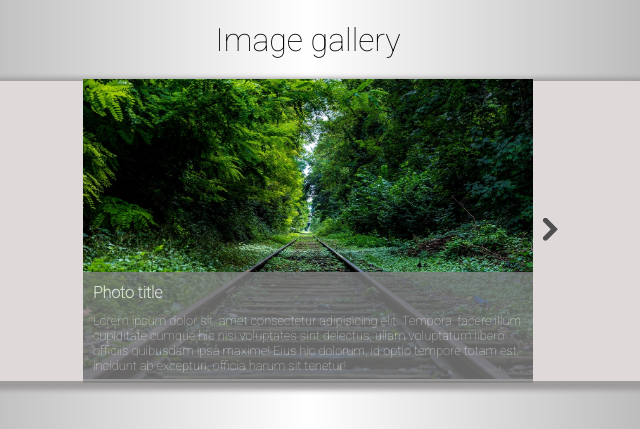
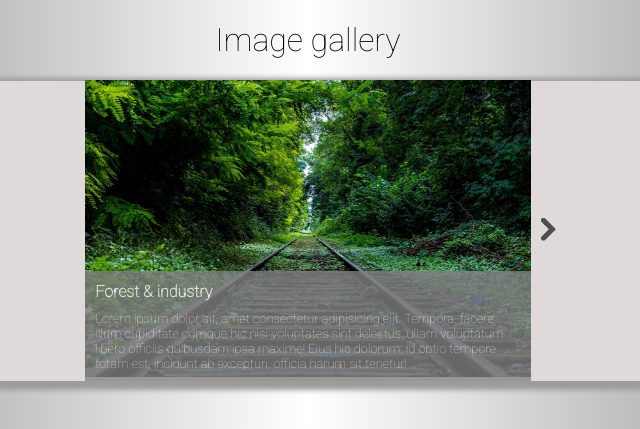
Before and after one commit to guthember/My-first-web-application, a plain HTML site: page index.html in a window 1280 px wide. Shown: the top 429 px of the page, 332-972 px from the left. Drawn offline with nearby package versions, Linux system fonts and the light colour scheme.

Commit message:
Second and Third day together

```diff
--- a/index.html
+++ b/index.html
@@ -13,11 +13,10 @@
       <a href="#"><img src="images/arrow.svg" alt=""></a>
     </div>
     <div id="photo-container">
-      <img src="images/abandoned-forest-industry-nature-34950.jpg" alt="">
+      <img src="" alt="">
       <div class="gray-container">
-        <h1 id="photo-title">Photo title</h1>
-        <p id="photo-description">Lorem ipsum dolor sit, amet consectetur adipisicing elit. Tempora, facere illum cupiditate cumque hic nisi voluptates sint delectus, ullam voluptatum libero officiis quibusdam ipsa maxime! Eius hic dolorum, id optio tempore totam est, incidunt ab excepturi, officia harum sit tenetur!
-        </p>
+        <h1 id="photo-title"></h1>
+        <p id="photo-description"></p>
       </div>
     </div>
     <div id="rightArrow">
--- a/main.css
+++ b/main.css
@@ -31,9 +31,10 @@ h1 {
 
 #photo-container img {
   width: auto;
-  max-height: 300px;
+  max-height: 297px;
   margin: 0;
   padding: 0%;
+  bottom: 0;
 }
 
 .gray-container {
--- a/scripts.js
+++ b/scripts.js
@@ -1,3 +1,74 @@
 $(function(){
-  console.log('elkészült');
-})
+  // photos' datas
+  let imagesDatas = [
+    {
+      photo: 'images/abandoned-forest-industry-nature-34950.jpg',
+      title: 'Forest & industry',
+      description: 'Lorem ipsum dolor sit, amet consectetur adipisicing elit. Tempora, facere illum cupiditate cumque hic nisi voluptates sint delectus, ullam voluptatum libero officiis quibusdam ipsa maxime! Eius hic dolorum, id optio tempore totam est, incidunt ab excepturi, officia harum sit tenetur!'
+    },
+    {
+      photo: 'images/clouds-daylight-forest-grass-371589.jpg',
+      title: 'Forest with clouds',
+      description: 'Lorem ipsum dolor sit, amet consectetur adipisicing elit. Tempora, facere illum cupiditate cumque hic nisi voluptates sint delectus, ullam voluptatum libero officiis quibusdam ipsa maxime! Eius hic dolorum, id optio tempore totam est, incidunt ab excepturi, officia harum sit tenetur!'
+    },
+    {
+      photo: 'images/daylight-environment-forest-idyllic-459225.jpg',
+      title: 'Lake in the mirror',
+      description: 'Lorem ipsum dolor sit, amet consectetur adipisicing elit. Tempora, facere illum cupiditate cumque hic nisi voluptates sint delectus, ullam voluptatum libero officiis quibusdam ipsa maxime! Eius hic dolorum, id optio tempore totam est, incidunt ab excepturi, officia harum sit tenetur!'
+    },
+    {
+      photo: 'images/gray-bridge-and-trees-814499.jpg',
+      title: 'Old bridge',
+      description: 'Lorem ipsum dolor sit, amet consectetur adipisicing elit. Tempora, facere illum cupiditate cumque hic nisi voluptates sint delectus, ullam voluptatum libero officiis quibusdam ipsa maxime! Eius hic dolorum, id optio tempore totam est, incidunt ab excepturi, officia harum sit tenetur!'
+    },
+    {
+      photo: 'images/nature-forest-trees-fog-4827.jpg',
+      title: 'Foggy forest',
+      description: 'Lorem ipsum dolor sit, amet consectetur adipisicing elit. Tempora, facere illum cupiditate cumque hic nisi voluptates sint delectus, ullam voluptatum libero officiis quibusdam ipsa maxime! Eius hic dolorum, id optio tempore totam est, incidunt ab excepturi, officia harum sit tenetur!'
+    },
+    {
+      photo: 'images/nature-red-forest-leaves-33109.jpg',
+      title: 'Autumn in Patvarc',
+      description: 'Lorem ipsum dolor sit, amet consectetur adipisicing elit. Tempora, facere illum cupiditate cumque hic nisi voluptates sint delectus, ullam voluptatum libero officiis quibusdam ipsa maxime! Eius hic dolorum, id optio tempore totam est, incidunt ab excepturi, officia harum sit tenetur!'
+    }
+  ];
+
+  // using elements wiht JQuery
+  let $photo = $('#photo-container img');
+  let $title = $('#photo-title');
+  let $description = $('#photo-description');
+  let $left = $('#leftArrow img');
+  let $right = $('#rightArrow img');
+
+  // own variables
+  let currentImage = 0;
+
+  function setImage( item ) {
+    $photo.attr('src', imagesDatas[item].photo);
+    $title.text(imagesDatas[item].title);
+    $description.text(imagesDatas[item].description);
+  }
+
+  setImage(currentImage);
+
+  $left.click( function(){
+    if( currentImage > 0) {
+      currentImage--;
+      setImage(currentImage);
+    }
+  });
+
+  $right.click( function(){
+    if (currentImage < imagesDatas.length - 1) {
+      currentImage++;
+      setImage(currentImage);
+    }
+  });
+
+
+  // $photo.attr('src', imagesDatas[1].photo);
+  // $title.text(imagesDatas[1].title);
+  // $description.text(imagesDatas[1].description);
+
+
+});
```
